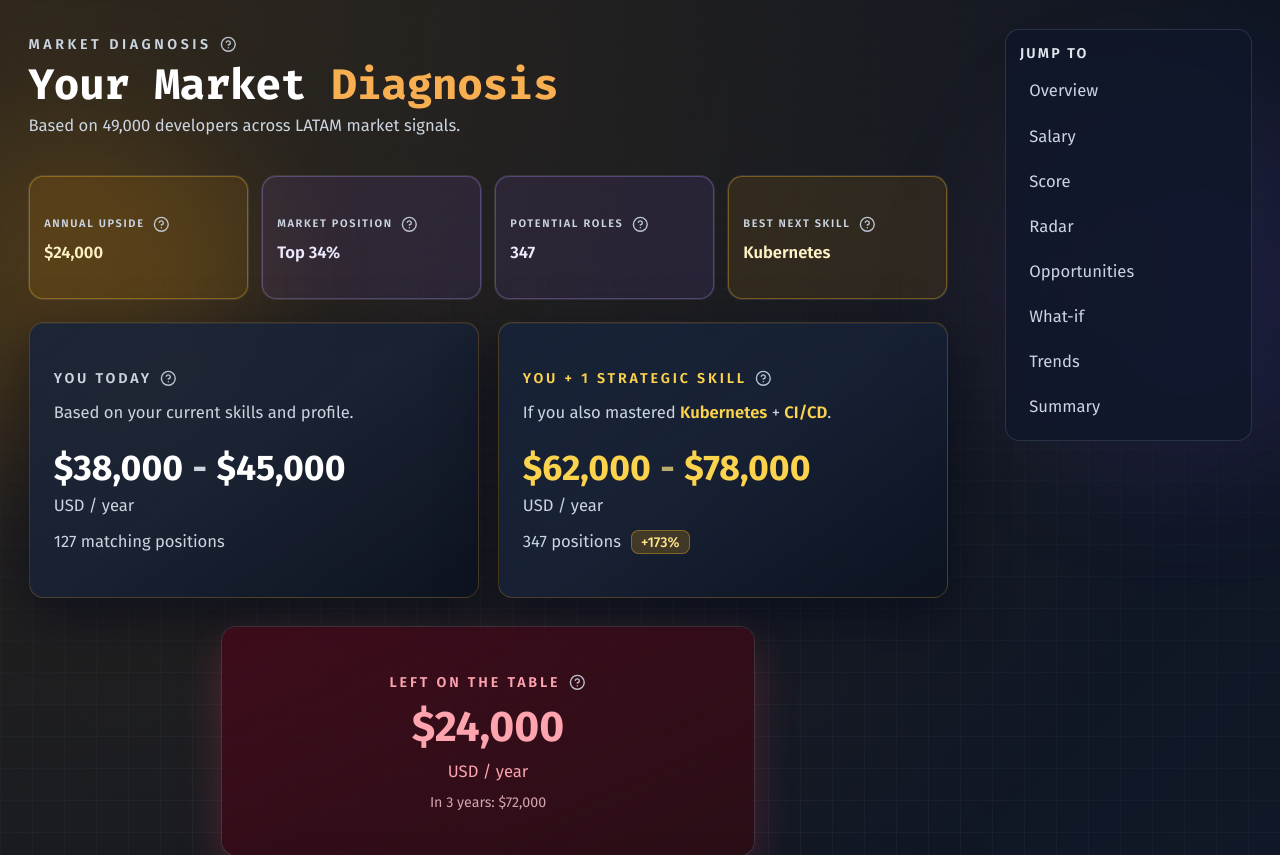
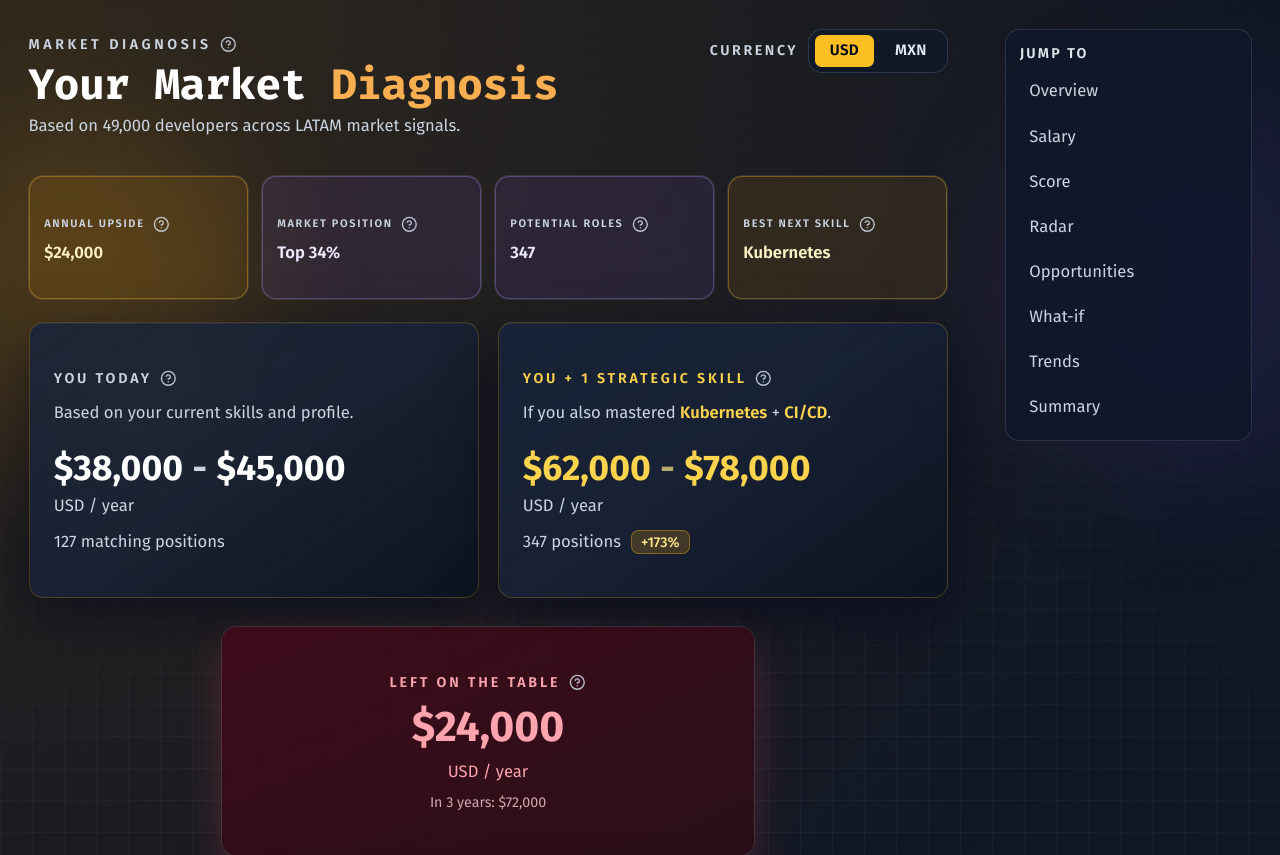
Before and after one commit to TequilAjandro/paylens, a Next.js app in the folder frontend/: page /dashboard in a window 1280 px wide. Shown: the top 855 px of the page. Built offline with nearby package versions, Linux system fonts and the light colour scheme; no server answers.

Commit message:
feat(frontend): add USD/MXN currency toggle across dashboard and negotiation

```diff
--- a/frontend/app/dashboard/page.tsx
+++ b/frontend/app/dashboard/page.tsx
@@ -18,6 +18,9 @@ import { Card, CardContent, CardHeader, CardTitle } from "@/components/ui/card";
 import AsyncState from "@/components/ui/async-state";
 import InfoTooltip from "@/components/ui/info-tooltip";
 import { Skeleton } from "@/components/ui/skeleton";
+import CurrencyToggle from "@/components/ui/currency-toggle";
+import { convertFromUsd, currencyPrefix } from "@/lib/currency";
+import { useCurrency } from "@/lib/use-currency";
 import { Copy, Sparkles, Trophy } from "lucide-react";
 
 const DEFAULT_SUGGESTED_SKILLS = ["TypeScript", "AWS", "CI/CD", "Go", "GraphQL", "Terraform"];
@@ -77,6 +80,7 @@ export default function DashboardPage() {
   const [loadingStage, setLoadingStage] = useState<"calling" | "thinking" | "loaded">("calling");
   const [error, setError] = useState<string | null>(null);
   const [showDetailsMobile, setShowDetailsMobile] = useState(false);
+  const { currency, setCurrency } = useCurrency();
 
   useEffect(() => {
     const loadDiagnosis = async () => {
@@ -148,7 +152,9 @@ export default function DashboardPage() {
       <div className="relative z-10 mx-auto max-w-7xl">
         <div className="min-w-0 space-y-8 lg:pr-[16rem]">
         <AnimatedSection index={0} className="scroll-mt-24" >
-          <div id="overview" className="space-y-1">
+          <div id="overview" className="space-y-2">
+            <div className="flex flex-col gap-3 sm:flex-row sm:items-start sm:justify-between">
+              <div className="space-y-1">
                 <p className="inline-flex items-center gap-1.5 text-xs font-semibold uppercase tracking-[0.25em] text-slate-300">
                   Market Diagnosis
                   <InfoTooltip text="AI-generated market view of your salary position, role availability, and skill leverage." />
@@ -157,6 +163,12 @@ export default function DashboardPage() {
                   Your Market <span className="pl-title-accent">Diagnosis</span>
                 </h1>
                 <p className="text-sm text-slate-300">Based on 49,000 developers across LATAM market signals.</p>
+              </div>
+              <div className="flex items-center gap-2">
+                <span className="text-xs font-semibold uppercase tracking-[0.18em] text-slate-300">Currency</span>
+                <CurrencyToggle currency={currency} onChange={setCurrency} />
+              </div>
+            </div>
           </div>
         </AnimatedSection>
 
@@ -198,8 +210,8 @@ export default function DashboardPage() {
               <section className="grid grid-cols-2 gap-3 lg:grid-cols-4">
                 <SummaryStat
                   label="Annual Upside"
-                  valueNumber={diagnosis.salary_diagnosis.gap_annual}
-                  prefix="$"
+                  valueNumber={convertFromUsd(diagnosis.salary_diagnosis.gap_annual, currency)}
+                  prefix={currencyPrefix(currency)}
                   tone="emerald"
                 />
                 <SummaryStat
@@ -224,7 +236,7 @@ export default function DashboardPage() {
 
             <AnimatedSection index={2}>
               <section id="salary" className="scroll-mt-24">
-                <SalaryDiagnosis diagnosis={diagnosis} />
+                <SalaryDiagnosis diagnosis={diagnosis} currency={currency} />
               </section>
             </AnimatedSection>
 
@@ -258,7 +270,7 @@ export default function DashboardPage() {
 
               <AnimatedSection index={5}>
                 <section id="opportunities" className="scroll-mt-24">
-                  <OpportunityCards opportunities={diagnosis.opportunities} />
+                  <OpportunityCards opportunities={diagnosis.opportunities} currency={currency} />
                 </section>
               </AnimatedSection>
 
@@ -269,6 +281,7 @@ export default function DashboardPage() {
                     seniority={profile.seniority}
                     location={profile.location}
                     suggestedSkills={suggestedSkills}
+                    currency={currency}
                   />
                 </section>
               </AnimatedSection>
@@ -294,7 +307,12 @@ export default function DashboardPage() {
                   <CardContent className="space-y-4">
                     <div className="flex flex-wrap gap-2">
                       <span className="pl-chip-success rounded-md px-2.5 py-1 text-xs font-semibold">
-                        <AnimatedCounter value={diagnosis.salary_diagnosis.gap_annual} prefix="$" duration={1.2} /> annual upside
+                        <AnimatedCounter
+                          value={convertFromUsd(diagnosis.salary_diagnosis.gap_annual, currency)}
+                          prefix={currencyPrefix(currency)}
+                          duration={1.2}
+                        />{" "}
+                        annual upside
                       </span>
                       <span className="pl-chip-insight rounded-md px-2.5 py-1 text-xs font-semibold">
                         Top {diagnosis.peer_comparison.overall_percentile}%
--- a/frontend/app/negotiate/page.tsx
+++ b/frontend/app/negotiate/page.tsx
@@ -7,6 +7,7 @@ import NegotiationReport from "@/components/negotiate/NegotiationReport";
 import { getNegotiationReport } from "@/lib/api";
 import type { ManualProfile, NegotiationReport as NegotiationReportType } from "@/lib/types";
 import { DEMO_PROFILE } from "@/data/demo-data";
+import { useCurrency } from "@/lib/use-currency";
 
 type ChatMessage = {
   role: "user" | "assistant";
@@ -59,6 +60,7 @@ export default function NegotiatePage() {
   const [selectedCompany, setSelectedCompany] = useState<NegotiationCompany | null>(null);
   const [report, setReport] = useState<NegotiationReportType | null>(null);
   const [reportStatus, setReportStatus] = useState<"idle" | "calling" | "thinking" | "loaded" | "error">("idle");
+  const { currency, setCurrency } = useCurrency();
 
   const userProfile = useMemo(() => {
     if (typeof window === "undefined") return DEMO_PROFILE;
@@ -121,11 +123,11 @@ export default function NegotiatePage() {
   };
 
   if (report) {
-    return <NegotiationReport report={report} />;
+    return <NegotiationReport report={report} currency={currency} onCurrencyChange={setCurrency} />;
   }
 
   if (!selectedCompany) {
-    return <CompanySelector onSelect={setSelectedCompany} />;
+    return <CompanySelector onSelect={setSelectedCompany} currency={currency} onCurrencyChange={setCurrency} />;
   }
 
   return (
@@ -134,6 +136,8 @@ export default function NegotiatePage() {
       companyName={selectedCompany.name}
       roleTitle={selectedCompany.role}
       userProfile={userProfile}
+      currency={currency}
+      onCurrencyChange={setCurrency}
       reportStatus={reportStatus}
       onComplete={handleNegotiationComplete}
     />
--- a/frontend/components/negotiate/CompanySelector.tsx
+++ b/frontend/components/negotiate/CompanySelector.tsx
@@ -4,13 +4,18 @@ import { motion } from "framer-motion";
 import { Building2, Globe2, Landmark, Rocket } from "lucide-react";
 import { Card, CardContent } from "@/components/ui/card";
 import { Badge } from "@/components/ui/badge";
+import CurrencyToggle from "@/components/ui/currency-toggle";
+import {
+  formatCurrencyFromUsd,
+  type DisplayCurrency,
+} from "@/lib/currency";
 
 export type NegotiationCompany = {
   id: "mercadolibre" | "globant" | "nubank" | "rappi";
   name: string;
   role: string;
   description: string;
-  salaryRange: string;
+  salaryRangeUsd: { min: number; max: number };
   icon: React.ComponentType<{ className?: string }>;
   accentClass: string;
 };
@@ -21,7 +26,7 @@ const COMPANIES: NegotiationCompany[] = [
     name: "MercadoLibre",
     role: "Senior Backend Engineer",
     description: "High-scale backend, distributed systems, latency-sensitive traffic.",
-    salaryRange: "$40K - $85K",
+    salaryRangeUsd: { min: 40000, max: 85000 },
     icon: Building2,
     accentClass: "from-amber-500/25 to-amber-500/5 border-amber-400/35",
   },
@@ -30,7 +35,7 @@ const COMPANIES: NegotiationCompany[] = [
     name: "Globant",
     role: "DevOps Engineer",
     description: "Client-facing platform reliability across global product teams.",
-    salaryRange: "$35K - $70K",
+    salaryRangeUsd: { min: 35000, max: 70000 },
     icon: Globe2,
     accentClass: "from-violet-500/25 to-violet-500/5 border-violet-400/35",
   },
@@ -39,7 +44,7 @@ const COMPANIES: NegotiationCompany[] = [
     name: "Nubank",
     role: "Python Engineer",
     description: "Fintech quality bar, secure architecture, reliability at scale.",
-    salaryRange: "$50K - $95K",
+    salaryRangeUsd: { min: 50000, max: 95000 },
     icon: Landmark,
     accentClass: "from-violet-500/25 to-violet-500/5 border-violet-400/35",
   },
@@ -48,7 +53,7 @@ const COMPANIES: NegotiationCompany[] = [
     name: "Rappi",
     role: "Full Stack Developer",
     description: "Fast-paced product delivery with marketplace-scale backend flows.",
-    salaryRange: "$35K - $65K",
+    salaryRangeUsd: { min: 35000, max: 65000 },
     icon: Rocket,
     accentClass: "from-rose-500/25 to-rose-500/5 border-rose-400/35",
   },
@@ -56,9 +61,11 @@ const COMPANIES: NegotiationCompany[] = [
 
 interface CompanySelectorProps {
   onSelect: (company: NegotiationCompany) => void;
+  currency: DisplayCurrency;
+  onCurrencyChange: (currency: DisplayCurrency) => void;
 }
 
-export default function CompanySelector({ onSelect }: CompanySelectorProps) {
+export default function CompanySelector({ onSelect, currency, onCurrencyChange }: CompanySelectorProps) {
   return (
     <main className="pl-bg-main relative min-h-screen overflow-hidden p-5 sm:p-7">
       <div className="paylens-grid pointer-events-none absolute inset-0" />
@@ -66,11 +73,15 @@ export default function CompanySelector({ onSelect }: CompanySelectorProps) {
       <div className="pointer-events-none absolute -right-20 bottom-0 h-80 w-80 rounded-full bg-amber-500/10 blur-3xl" />
 
       <div className="relative mx-auto max-w-5xl space-y-8">
-        <div className="space-y-2 text-center">
+        <div className="space-y-3 text-center">
           <h1 className="text-3xl font-bold text-white sm:text-4xl">Practice Salary Negotiation</h1>
           <p className="mx-auto max-w-2xl text-slate-300">
             Choose a company and run a realistic compensation conversation with an AI hiring manager.
           </p>
+          <div className="flex items-center justify-center gap-2">
+            <span className="text-xs font-semibold uppercase tracking-[0.18em] text-slate-300">Currency</span>
+            <CurrencyToggle currency={currency} onChange={onCurrencyChange} />
+          </div>
         </div>
 
         <div className="grid grid-cols-1 gap-4 md:grid-cols-2">
@@ -101,7 +112,10 @@ export default function CompanySelector({ onSelect }: CompanySelectorProps) {
                     </div>
 
                     <p className="text-sm leading-relaxed text-slate-300">{company.description}</p>
-                    <Badge className="border-slate-500/45 bg-slate-950/45 text-slate-100">{company.salaryRange}</Badge>
+                    <Badge className="border-slate-500/45 bg-slate-950/45 text-slate-100">
+                      {formatCurrencyFromUsd(company.salaryRangeUsd.min, currency)} -{" "}
+                      {formatCurrencyFromUsd(company.salaryRangeUsd.max, currency)}
+                    </Badge>
                   </CardContent>
                 </Card>
               </motion.button>
--- /dev/null
+++ b/frontend/components/ui/currency-toggle.tsx
@@ -0,0 +1,49 @@
+"use client";
+
+import { Button } from "@/components/ui/button";
+import { type DisplayCurrency } from "@/lib/currency";
+
+interface CurrencyToggleProps {
+  currency: DisplayCurrency;
+  onChange: (currency: DisplayCurrency) => void;
+  className?: string;
+}
+
+export default function CurrencyToggle({ currency, onChange, className }: CurrencyToggleProps) {
+  const activeClasses =
+    "rounded-md border-transparent bg-amber-400 text-slate-950";
+  const inactiveClasses =
+    "rounded-md border border-transparent text-slate-200 hover:border-slate-600/70 hover:bg-slate-800/70";
+
+  return (
+    <div
+      className={`inline-flex items-center gap-1 rounded-xl border border-slate-700/80 bg-slate-900/70 p-1 ${className ?? ""}`.trim()}
+      aria-label="Currency selector"
+    >
+      <Button
+        type="button"
+        size="sm"
+        variant={currency === "USD" ? "default" : "ghost"}
+        onClick={() => onChange("USD")}
+        aria-pressed={currency === "USD"}
+        className={`min-w-[3.25rem] px-2.5 font-semibold tracking-wide transition-all ${
+          currency === "USD" ? activeClasses : inactiveClasses
+        }`}
+      >
+        USD
+      </Button>
+      <Button
+        type="button"
+        size="sm"
+        variant={currency === "MXN" ? "default" : "ghost"}
+        onClick={() => onChange("MXN")}
+        aria-pressed={currency === "MXN"}
+        className={`min-w-[3.25rem] px-2.5 font-semibold tracking-wide transition-all ${
+          currency === "MXN" ? activeClasses : inactiveClasses
+        }`}
+      >
+        MXN
+      </Button>
+    </div>
+  );
+}
--- /dev/null
+++ b/frontend/lib/currency.ts
@@ -0,0 +1,28 @@
+export type DisplayCurrency = "USD" | "MXN";
+
+export const DEFAULT_CURRENCY: DisplayCurrency = "USD";
+export const USD_TO_MXN_RATE = 17;
+
+function getLocale(currency: DisplayCurrency): string {
+  return currency === "MXN" ? "es-MX" : "en-US";
+}
+
+export function currencyPrefix(currency: DisplayCurrency): string {
+  return currency === "MXN" ? "MX$" : "$";
+}
+
+export function convertFromUsd(amountUsd: number, currency: DisplayCurrency): number {
+  return currency === "MXN" ? amountUsd * USD_TO_MXN_RATE : amountUsd;
+}
+
+export function formatCurrencyFromUsd(amountUsd: number, currency: DisplayCurrency): string {
+  return new Intl.NumberFormat(getLocale(currency), {
+    style: "currency",
+    currency,
+    maximumFractionDigits: 0,
+  }).format(convertFromUsd(amountUsd, currency));
+}
+
+export function yearCurrencyLabel(currency: DisplayCurrency): string {
+  return `${currency} / year`;
+}
--- /dev/null
+++ b/frontend/lib/use-currency.ts
@@ -0,0 +1,28 @@
+"use client";
+
+import { useEffect, useState } from "react";
+import { DEFAULT_CURRENCY, type DisplayCurrency } from "@/lib/currency";
+
+const CURRENCY_STORAGE_KEY = "paylens.displayCurrency";
+
+function isDisplayCurrency(value: string | null): value is DisplayCurrency {
+  return value === "USD" || value === "MXN";
+}
+
+export function useCurrency() {
+  const [currency, setCurrency] = useState<DisplayCurrency>(DEFAULT_CURRENCY);
+
+  useEffect(() => {
+    const stored = window.localStorage.getItem(CURRENCY_STORAGE_KEY);
+    if (isDisplayCurrency(stored)) {
+      setCurrency(stored);
+    }
+  }, []);
+
+  const updateCurrency = (nextCurrency: DisplayCurrency) => {
+    setCurrency(nextCurrency);
+    window.localStorage.setItem(CURRENCY_STORAGE_KEY, nextCurrency);
+  };
+
+  return { currency, setCurrency: updateCurrency };
+}
```
Also changed, not shown: frontend/components/dashboard/OpportunityCards.tsx (+6 -3 lines), frontend/components/dashboard/SalaryDiagnosis.tsx (+41 -18 lines), frontend/components/dashboard/WhatIfSimulator.tsx (+5 -2 lines), frontend/components/negotiate/NegotiationChat.tsx (+19 -3 lines), frontend/components/negotiate/NegotiationReport.tsx (+22 -8 lines). Lines whose indentation alone changed are shown as unchanged.
